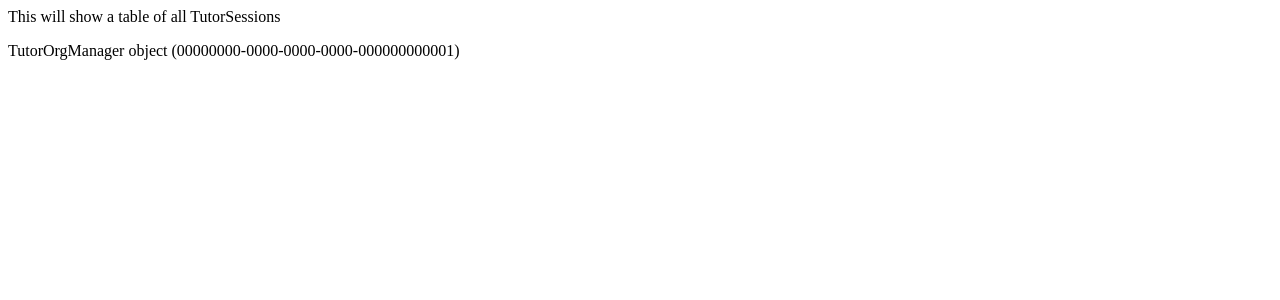
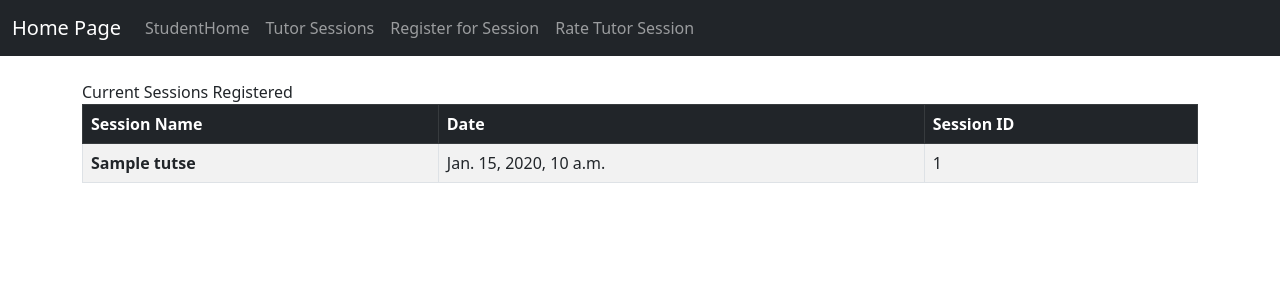
Before and after one commit to Shinobs11/it326-tutoring-app, a Django app: template backend/api/templates/tutorsession.html in a window 1280 px wide. Shown: the top 300 px of the page. Run offline with Django 4.2, Linux system fonts and the light colour scheme; tables that the repository leaves empty hold one stand-in row (values such as "Sample post"); the template is opened without the code that fills it: values that come from a table or form of the project are taken from there, most other values are stand-ins (such as "Sample title", 1, 10 or a date in 2020).

Commit message:
Fstudent update

```diff
--- a/backend/api/Fstudent.py
+++ b/backend/api/Fstudent.py
@@ -35,7 +35,7 @@ class Fstudent():
       #if the button is pushed get
       pass
     else:
-      tutorsess= TutorOrgManager.objects.get(pk='1515a87f-41f0-46ae-83bd-72ba99dc2b4a')
+      tutorsess= TutorOrgManager.objects.get()
       return render(request, 'tutorsession.html',{'tutorsession':tutorsess})
 
   def registerTutorSession(request):
--- a/backend/api/templates/tutorsession.html
+++ b/backend/api/templates/tutorsession.html
@@ -1,7 +1,29 @@
+{% extends 'studentbase.html' %}
+{% block content %}
 
+Current Sessions Registered
 
-
-This will show a table of all TutorSessions
-
-
-<p>{{ tutorsession }}</p>
+  <table class="table table-striped table-bordered table-hover">
+    <thead class="table-dark">
+      <tr>
+        <th scope="col">Session Name</th>
+        <th scope="col">Date</th>
+        <th scope="col">Session ID</th>
+    </tr>
+    </thead>
+<tbody>
+<div>
+        {% if msg %}
+          <h1> {{ msg }} </h1>
+          {% endif %}
+    </div>
+{% for s in tutsess %}
+    <tbody>
+        <tr>
+            <th scope="row">{{ s.sessName }}</th>
+            <td>{{ s.date }}</td>
+            <td>{{ s.tutorSessID }}</td>
+        <tr/>
+  </tbody>
+{% endfor %}
+{% endblock %}
```
